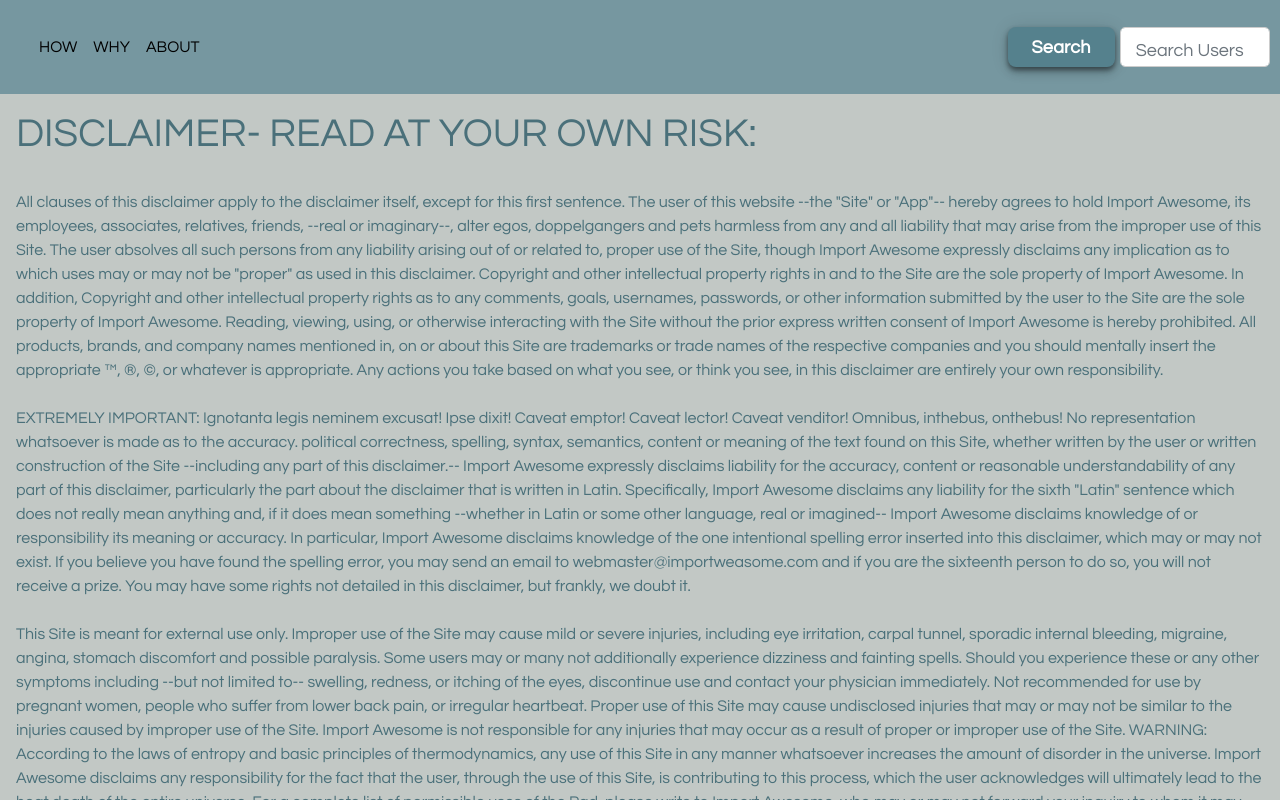
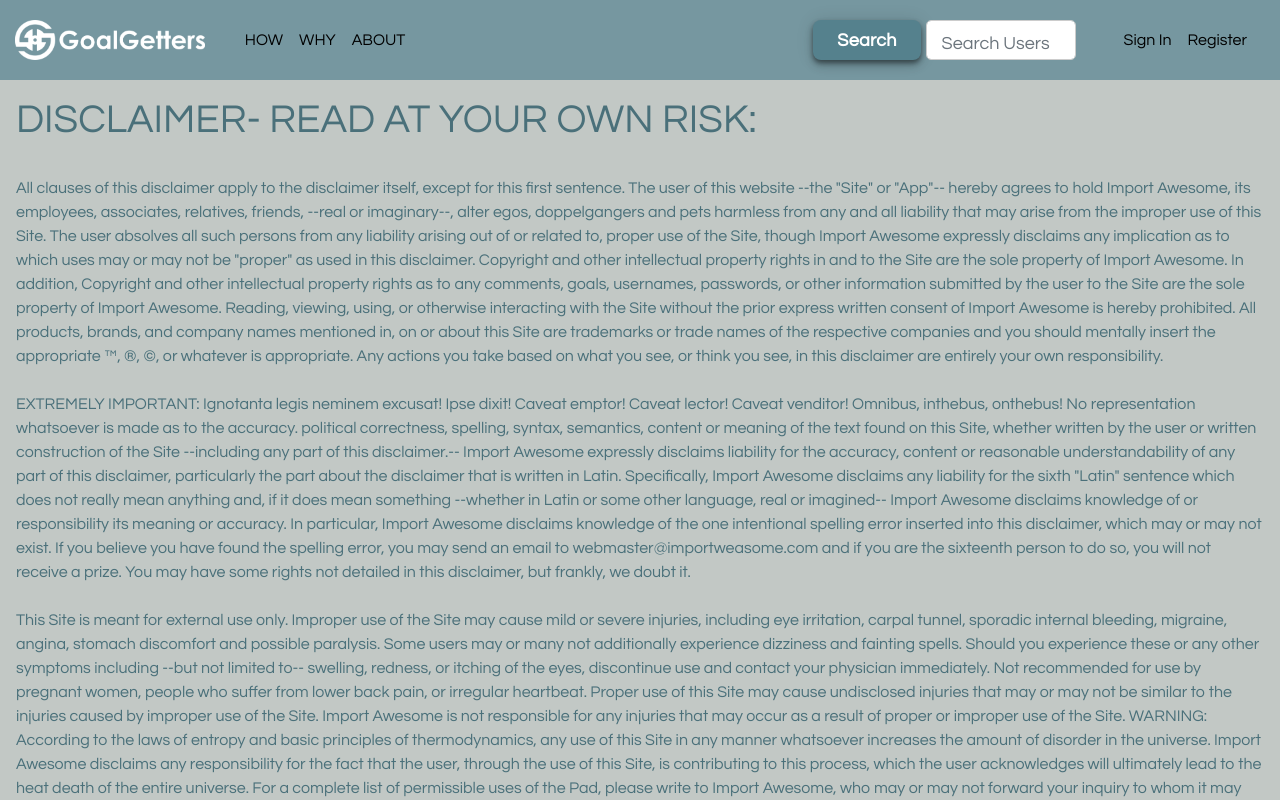
Before and after one commit to bethel-school-of-technology/team-import-awesome-frontend, a React (Create React App) app: page /copyright in a window 1280 px wide. Shown: the top 800 px of the page. Built offline with nearby package versions, Linux system fonts and the light colour scheme; no server answers.

Commit message:
Testing Nav UI

```diff
--- a/src/css/navbar-main.css
+++ b/src/css/navbar-main.css
@@ -44,53 +44,66 @@
     padding-left: 10px;
 }
 
-/* #hamburger{
-    margin: 0 40px, 0 0;
-    line-height: 70px;
-    display: none;
+
+ @media screen and (max-width: 1750px){
+    .about{
+        margin-right: 48rem;
+    }
 }
 
-#toggle{
-    display: none;
-} */
+@media screen and (max-width: 1700px){
+    .about{
+        margin-right: 45rem;
+    }
+}
 
+@media screen and (max-width: 1630px){
+    .about{
+        margin-right: 40rem;
+    }
+}
 
-/* @media screen and (max-width: 1039.2px){
-    #hamburger{
-        display: flex;
-        position: absolute;
-        top: 0px;
-        right: 30px;
-        cursor: pointer;
-        width: 26px;
-        float: right;
-        font-size: 45px;
+@media screen and (max-width: 1530px){
+    .about{
+        margin-right: 35rem;
     }
-    .menu{
-        position: absolute;
-        top: 0;
-        left: 0;
-        margin-top: 68px;
-        flex-direction: column;
-        justify-content: center;
-        align-items: center;
-        width: 100%;
+}
+
+@media screen and (max-width: 1430px){
+    .about{
+        margin-right: 30rem;
     }
+}
 
-    #toggle:checked ~ .menu{
-        border: 1px solid #333;
-        height: 2.5em;
-        padding: 0.5em;
-        display: none;
-      }
-      .menu > a {
-        display: flex;
-        justify-content: center;
-        margin: 0;
-        padding: 0.5em 0;
-        width: 100%;
-        color: white;
-        background-color: #222;
-        opacity: 95%;
-      }
-} */
+@media screen and (max-width: 1330px){
+    .about{
+        margin-right: 25rem;
+    }
+}
+
+@media screen and (max-width: 1275px){
+    .about{
+        margin-right: 20rem;
+    }
+}
+
+@media screen and (max-width: 1195px){
+    .about{
+        margin-right: 15rem;
+    }
+}
+
+@media screen and (max-width: 1115px){
+    .about{
+        margin-right: 10rem;
+    }
+}
+
+@media screen and (max-width: 1050px){
+    .about{
+        margin-right: 8rem;
+    }
+    .nav-main{
+        font-size: 14px;
+    }
+}
```
